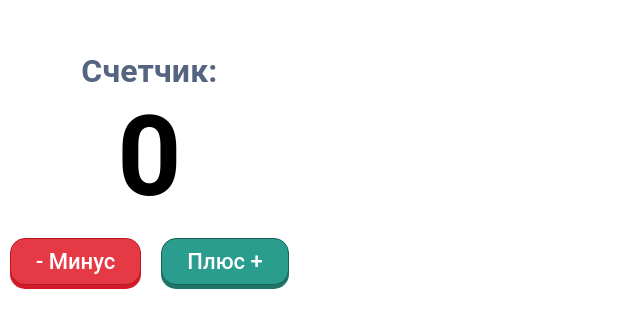
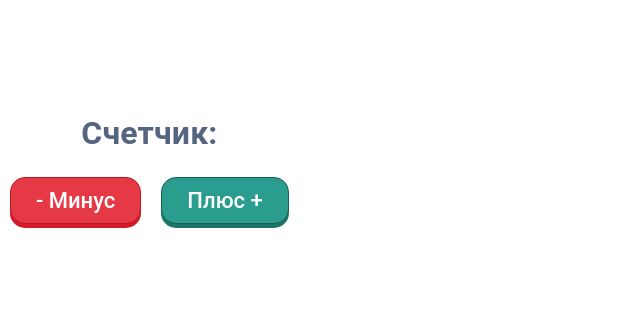
Before and after one commit to savin-maksim/all-test-projects, a React (Vite) app: page / in a window 1280 px wide. Shown: the part 234-562 px from the top of the page, without its empty margins (0-640 px from the left). Built offline with nearby package versions, Linux system fonts and the light colour scheme.

Commit message:
My counter #1

```diff
--- a/src/App.jsx
+++ b/src/App.jsx
@@ -1,13 +1,25 @@
+import { React, useState } from 'react';
+
 import './index.scss';
 
 function App() {
+
+  const [ count, setCount ] = useState()
+
+  const onClickPlus = () => {
+    setCount(count + 1)
+  }
+  const onClickMinus = () => {
+    setCount(count - 1)
+  }
+
   return (
     <div className="App">
       <div>
         <h2>Счетчик:</h2>
-        <h1>0</h1>
-        <button className="minus">- Минус</button>
-        <button className="plus">Плюс +</button>
+        <h1>{count}</h1>
+        <button className="minus" onClick={onClickMinus}>- Минус</button>
+        <button className="plus" onClick={onClickPlus}>Плюс +</button>
       </div>
     </div>
   );
```
